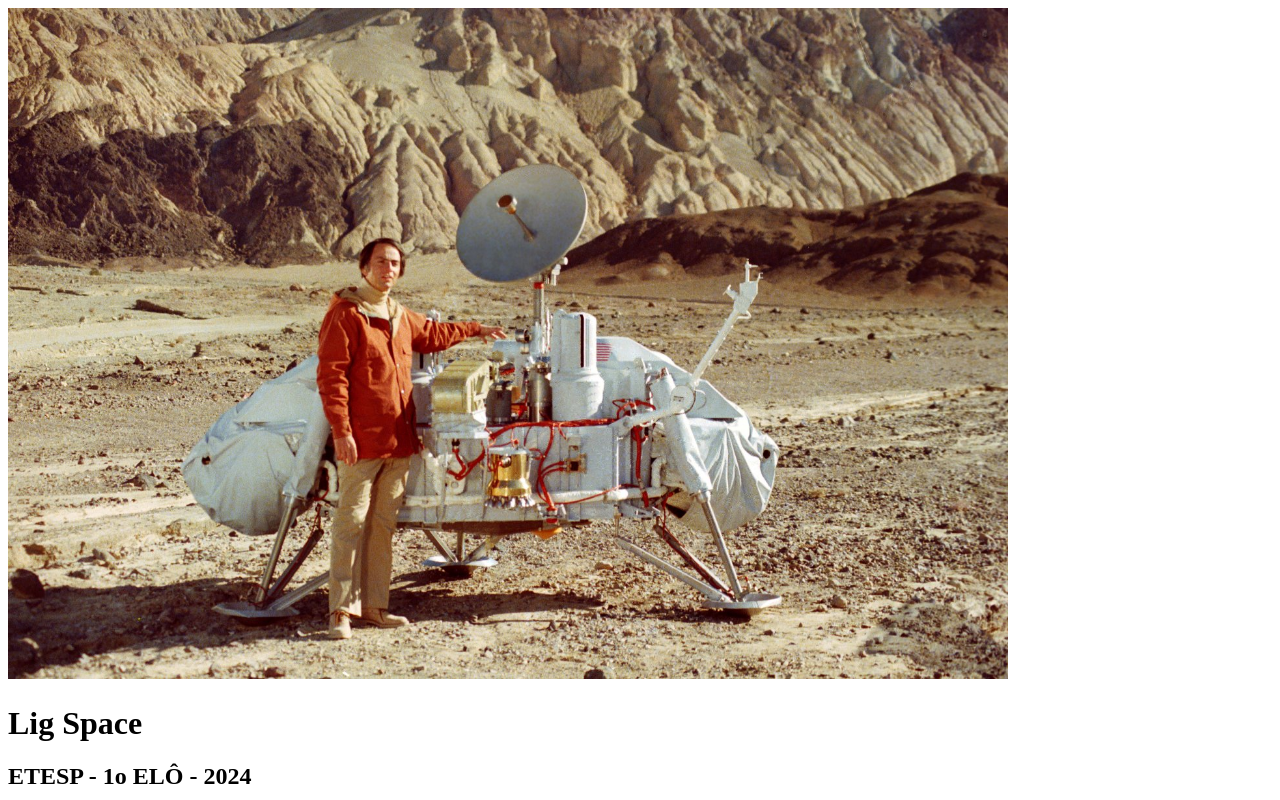
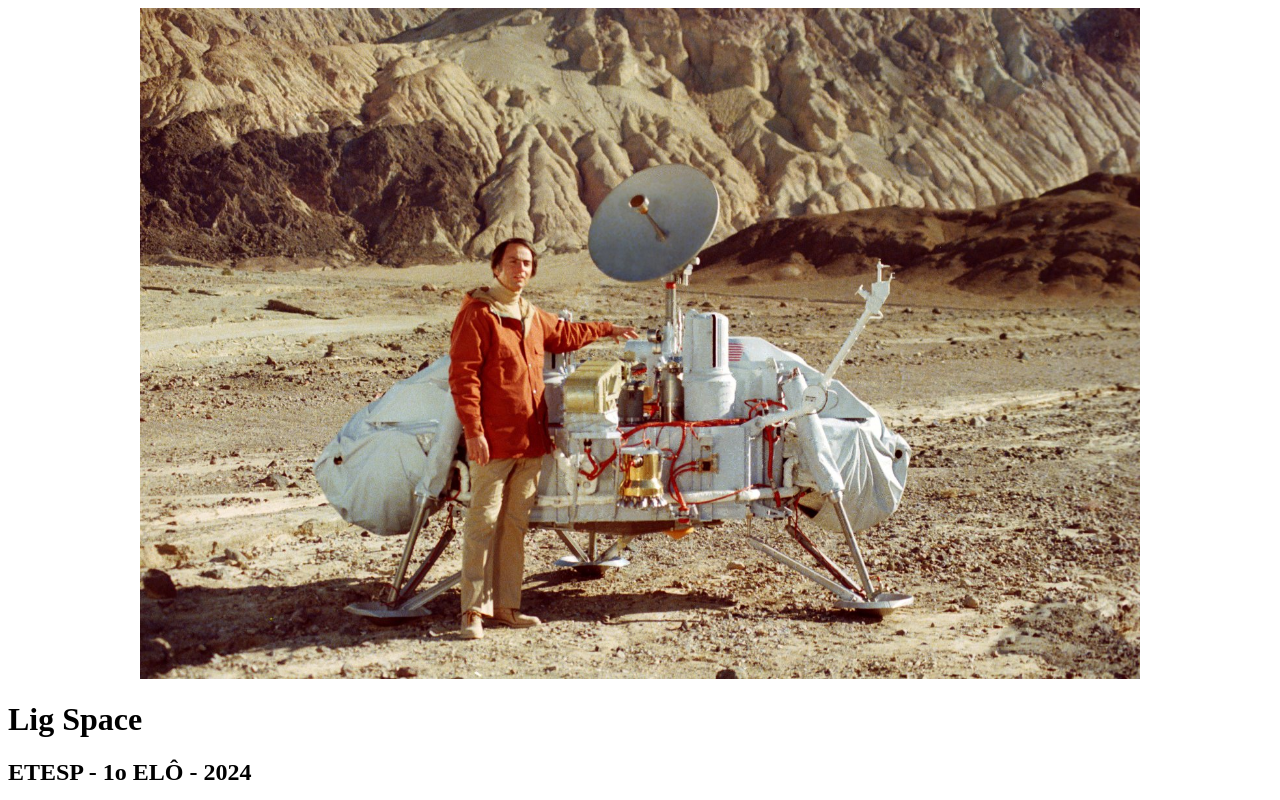
Before and after one commit to homelanderowner/lig-onurb.github.io, a plain HTML site: page index.html in a window 1280 px wide. Shown: the top 800 px of the page. Drawn offline with Linux system fonts and the light colour scheme.

Commit message:
Update style.css

```diff
--- a/style.css
+++ b/style.css
@@ -5,7 +5,9 @@ thead, th, td{
   border: 1px solid;
 }
 .responsive{
-  margin: auto;
+  margin-left: auto;
+  margin-right: auto;
+  display: block;
   width: 100%;
   width: 1000px;
   height: auto;
```
